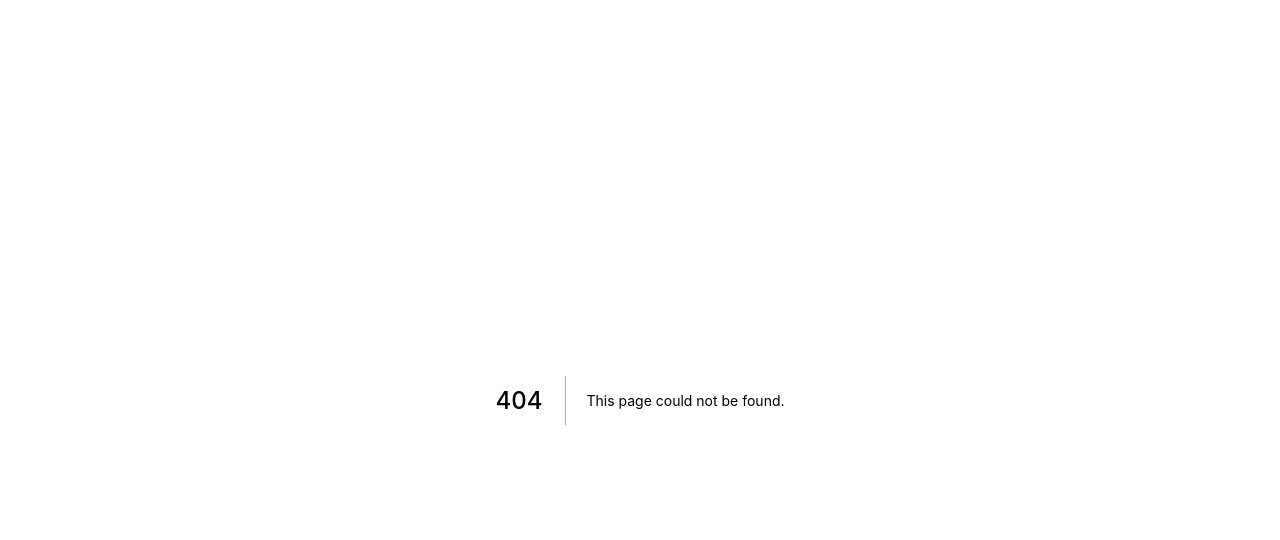
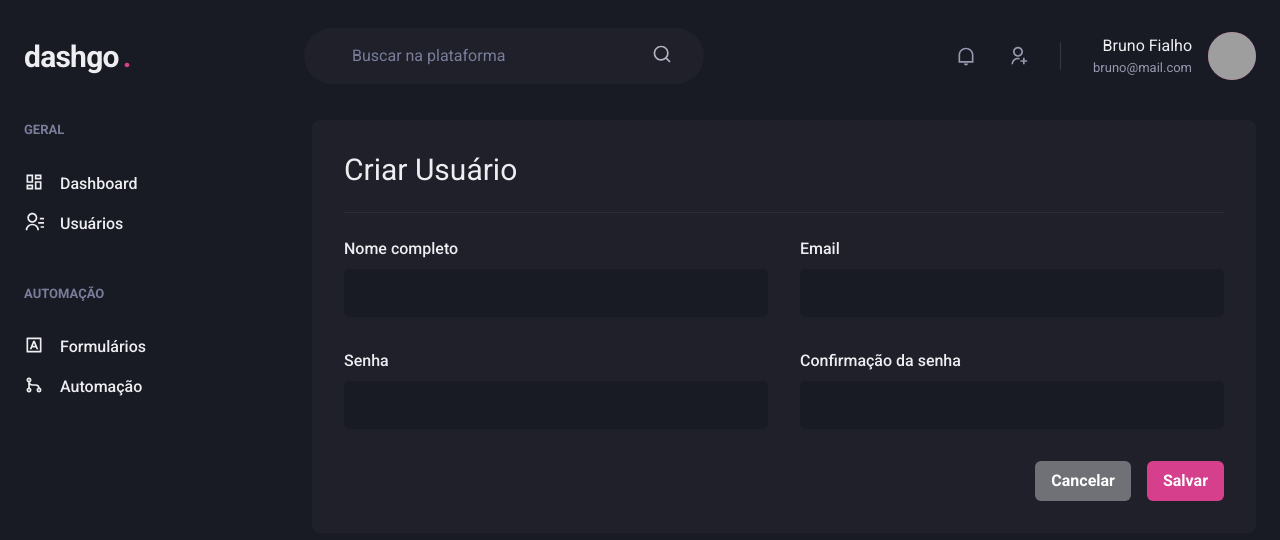
Before and after one commit to bruno-fialho/ignite-nextjs-dashgo, a Next.js app: page /users/create in a window 1280 px wide. Before the commit this address had no page. Shown: the top 540 px of the page. Built offline with nearby package versions, Linux system fonts and the light colour scheme; grey boxes are pictures that could not be loaded.

Commit message:
Add User form

```diff
--- /dev/null
+++ b/src/pages/users/create.tsx
@@ -0,0 +1,42 @@
+import { Box, Divider, Flex, Heading, SimpleGrid, VStack, HStack, Button } from "@chakra-ui/react";
+import { Input } from "../../components/Form/input";
+
+import Header from "../../components/Header";
+import Sidebar from "../../components/Sidebar";
+
+export default function CreateUser() {
+  return (
+    <Box>
+      <Header />
+
+      <Flex w="100%" my="6" maxW={1480} mx="auto" px="6">
+        <Sidebar />
+
+        <Box flex="1" borderRadius={8} bg="gray.800" p="8" >
+          <Heading size="lg" fontWeight="normal">Criar Usuário</Heading>
+
+          <Divider my="6" borderColor="gray.700" />
+
+          <VStack spacing="8">
+            <SimpleGrid minChildWidth="240px" spacing="8" w="100%">
+              <Input name="name" label="Nome completo" />
+              <Input name="email" type="email" label="Email" />
+            </SimpleGrid>
+
+            <SimpleGrid minChildWidth="240px" spacing="8" w="100%">
+              <Input name="password" type="password" label="Senha" />
+              <Input name="password_confirmation" type="password" label="Confirmação da senha" />
+            </SimpleGrid>
+          </VStack>
+
+          <Flex mt="8" justify="flex-end">
+            <HStack spacing="4">
+              <Button colorScheme="whiteAlpha">Cancelar</Button>
+              <Button colorScheme="pink">Salvar</Button>
+            </HStack>
+          </Flex>
+        </Box>
+      </Flex>
+    </Box>
+  )
+}
```
